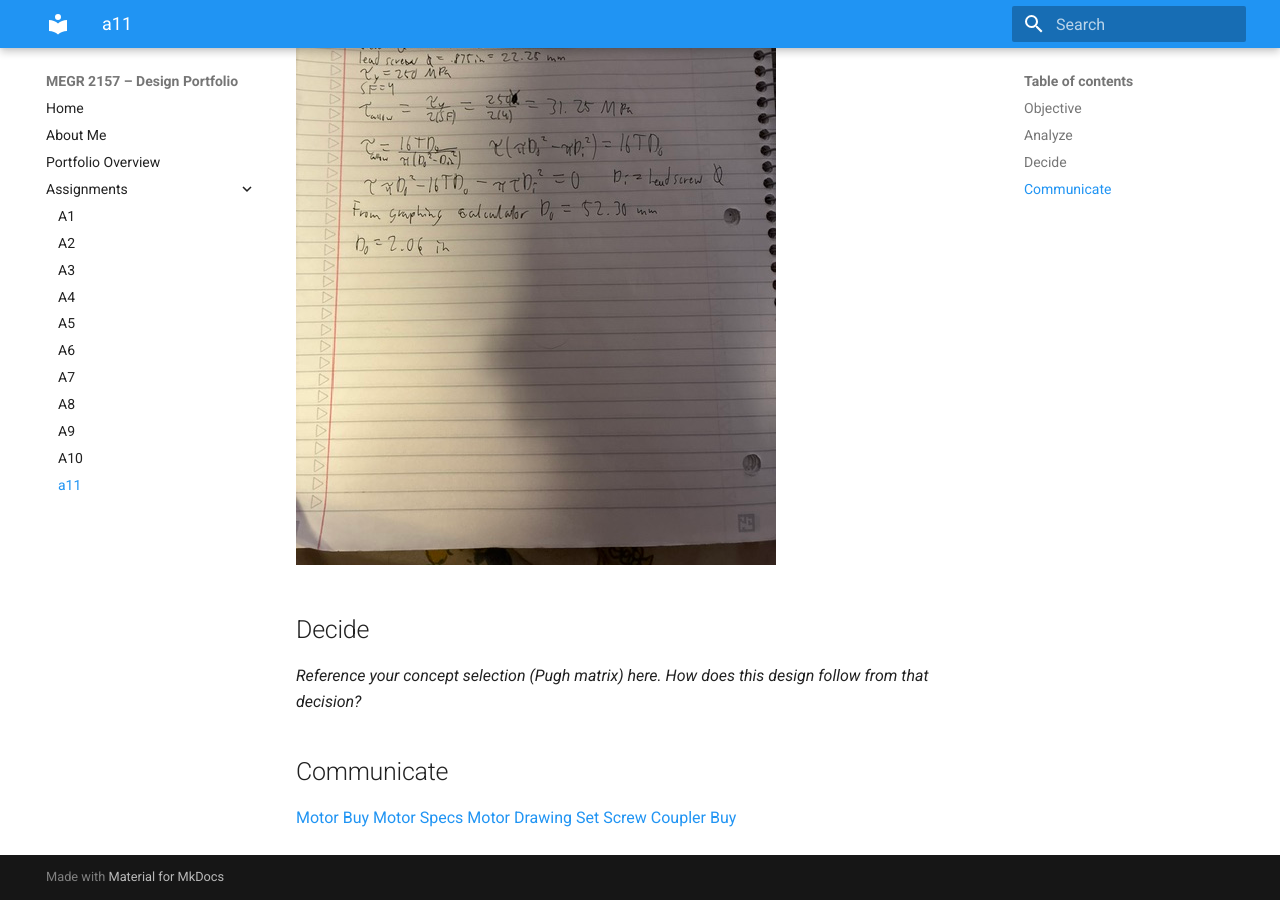
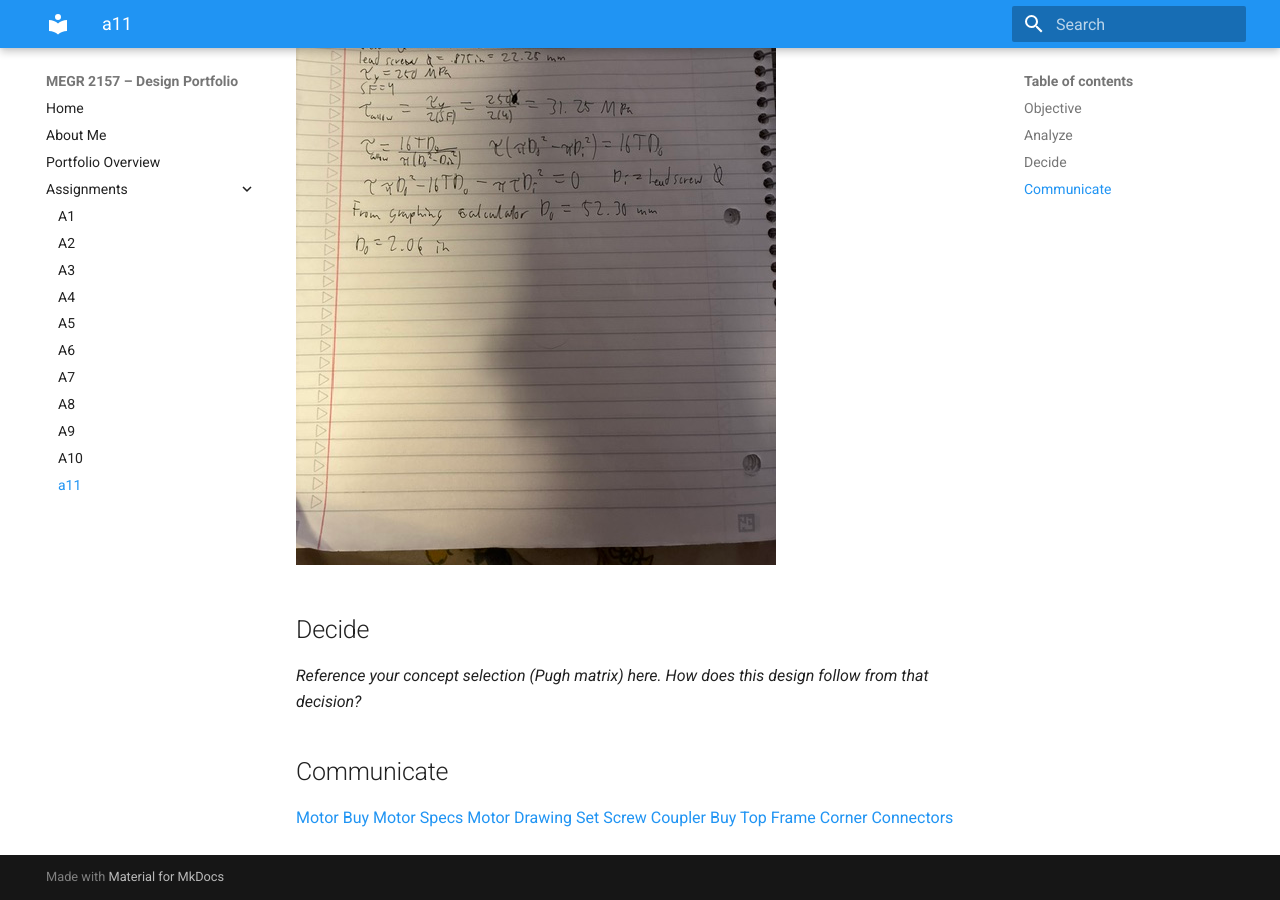
Before and after one commit to AidenGrake/megr2157-portfolio, an MkDocs documentation site: the page built from docs/assignments/a11/index.md, in a window 1280 px wide and 900 px high, scrolled down 2812 px. Built offline with MkDocs 1.6.1 and Material for MkDocs 9.7.7, drawn with Linux system fonts in a browser that asks for light colours.

Commit message:
Add link for Top Frame Corner Connectors

```diff
--- a/docs/assignments/a11/index.md
+++ b/docs/assignments/a11/index.md
@@ -26,3 +26,4 @@ _Reference your concept selection (Pugh matrix) here. How does this design follo
 [Motor Specs](https://cdn.automationdirect.com/static/specs/surestepACmotors.pdf)
 [Motor Drawing](https://cdn.automationdirect.com/static/drawings/STP-MTRAC-23044.pdf)
 [Set Screw Coupler Buy](https://www.mcmaster.com/6412K44/)
+[Top Frame Corner Connectors](https://www.automationdirect.com/adc/shopping/catalog/structural_frames_-z-_rails/brackets_for_t-slotted_rails/151124-10)
```
